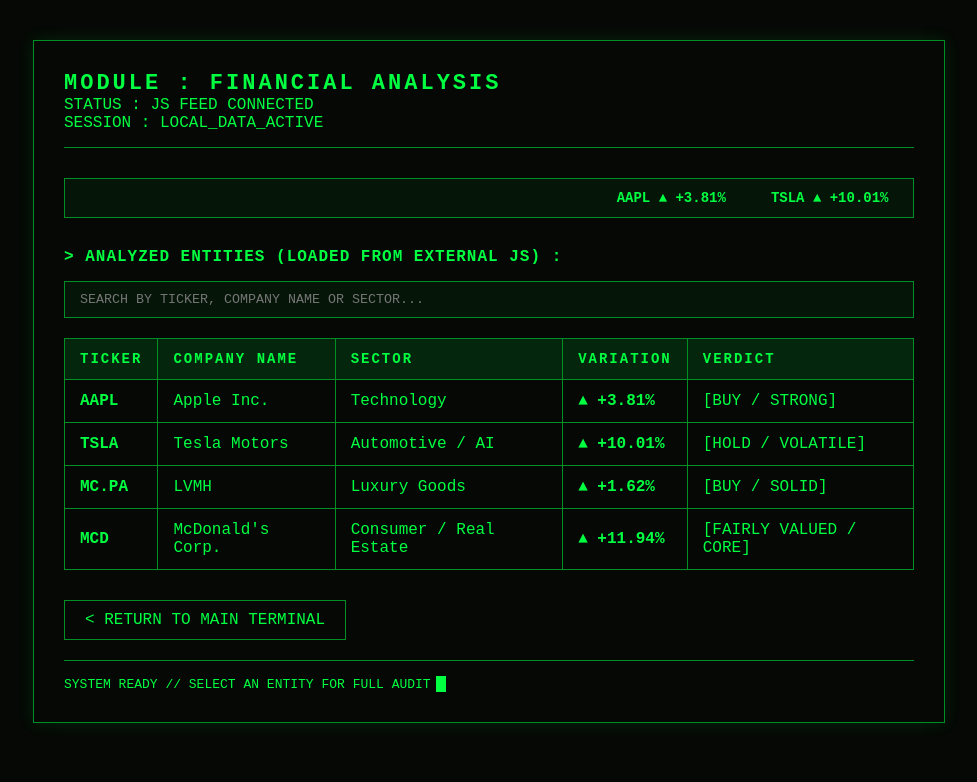
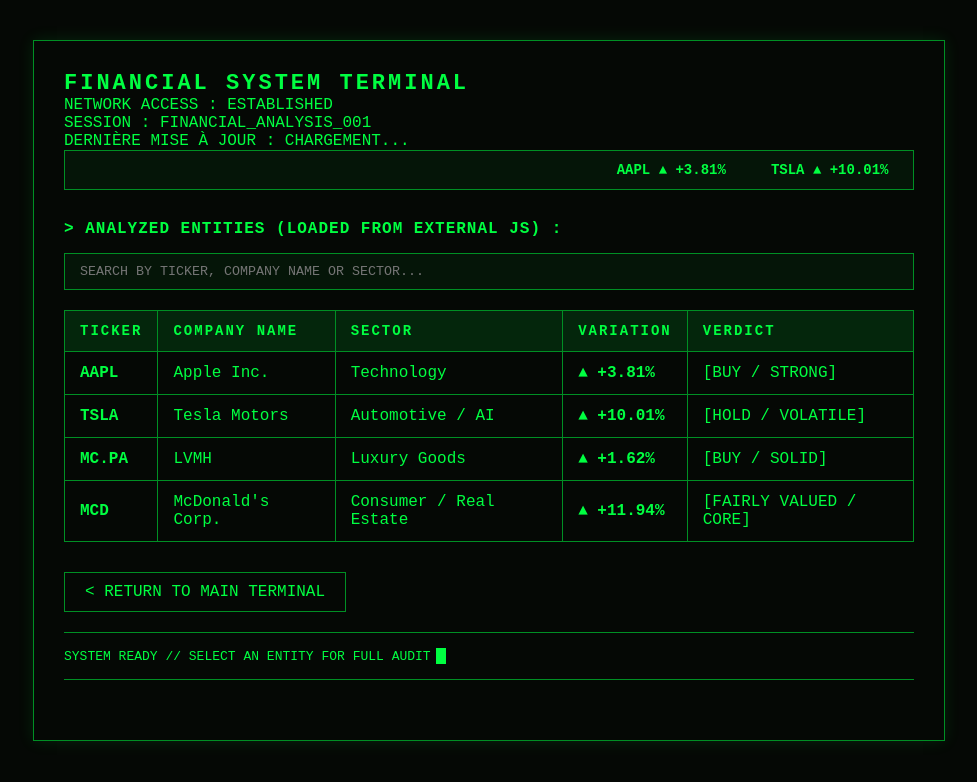
Before and after one commit to n1ghtway/NP-Finance-Project-, a plain HTML site: page financial-analysis.html in a window 1280 px wide. Shown: the whole page, without its empty margins (151-1128 px from the left). Drawn offline with Linux system fonts and the light colour scheme.

Commit message:
Update financial-analysis.html

```diff
--- a/financial-analysis.html
+++ b/financial-analysis.html
@@ -58,9 +58,10 @@
     <div class="terminal">
 
         <div class="header">
-            <div class="title">MODULE : FINANCIAL ANALYSIS</div>
-            <div>STATUS : JS FEED CONNECTED</div>
-            <div>SESSION : LOCAL_DATA_ACTIVE</div>
+            <div class="title">FINANCIAL SYSTEM TERMINAL</div>
+            <div>NETWORK ACCESS : ESTABLISHED</div>
+            <div>SESSION : FINANCIAL_ANALYSIS_001</div>
+            <div>DERNIÈRE MISE À JOUR : <span id="update-date">CHARGEMENT...</span>
         </div>
 
         <!-- Ticker -->
```
